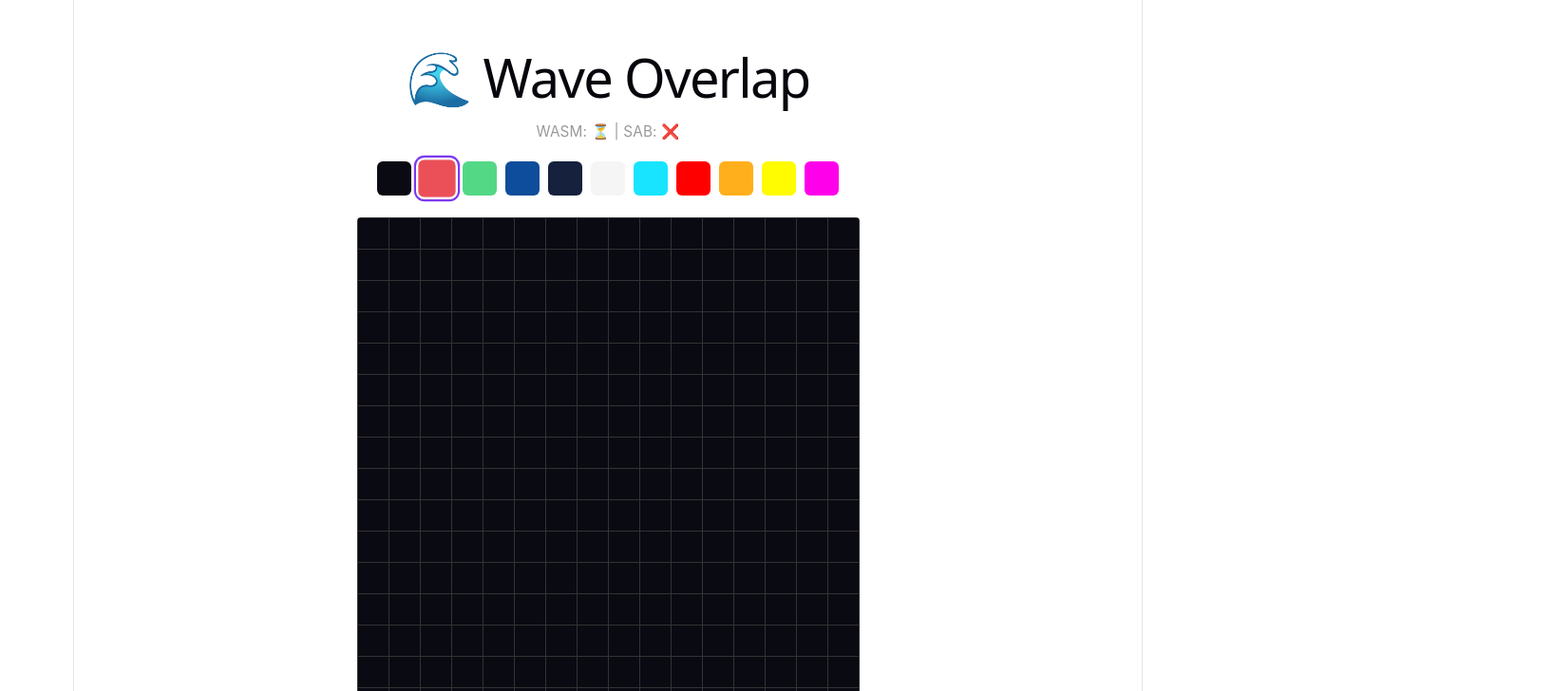
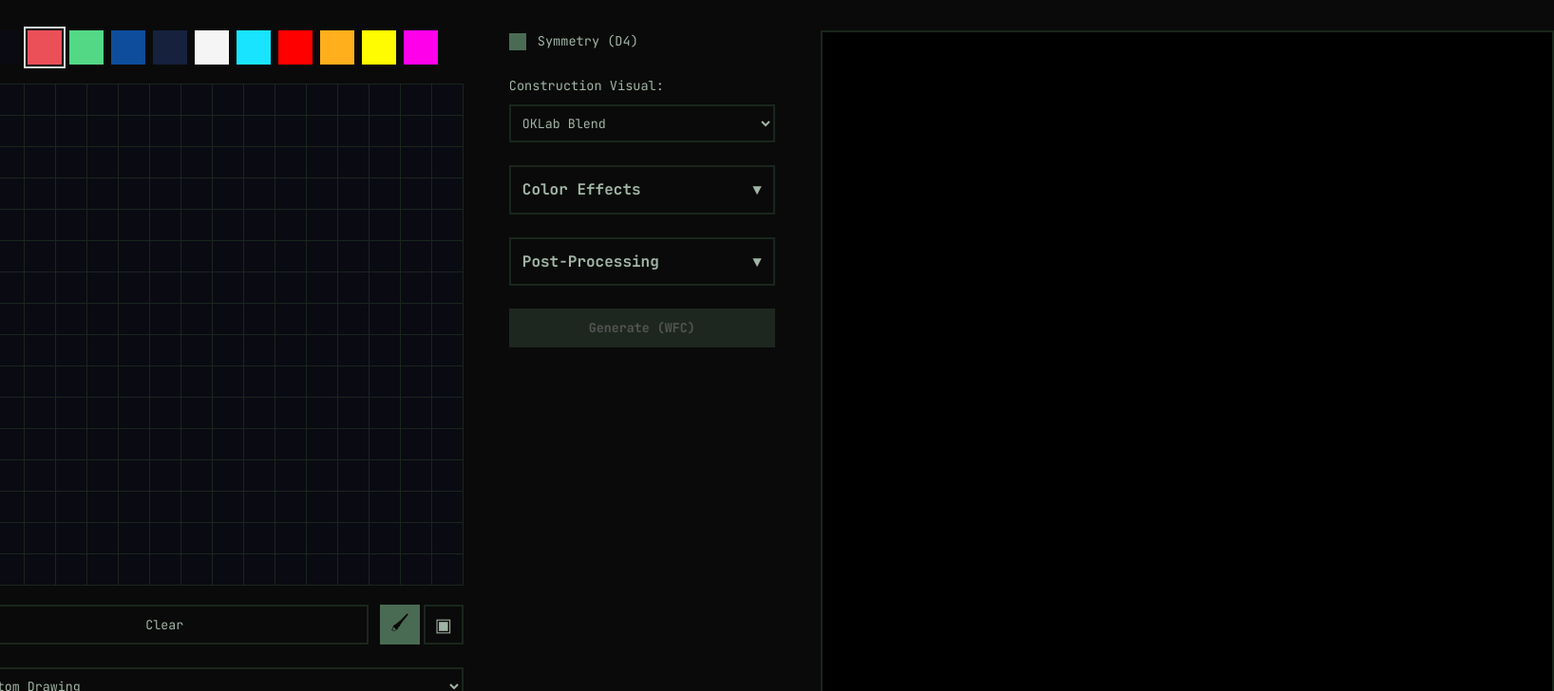
Before and after one commit to SrLeal42/Wave_Overlap, a React (Vite) app: page / in a window 1280 px wide. Shown: the top 728 px of the page at 95% size, 1636 px wide, since content can reach past the window. Built offline with nearby package versions, Linux system fonts and the light colour scheme.

Commit message:
ADD: Mudando a estética do site

```diff
--- a/src/App.css
+++ b/src/App.css
@@ -1,184 +1,160 @@
-.counter {
-  font-size: 16px;
-  padding: 5px 10px;
-  border-radius: 5px;
-  color: var(--accent);
-  background: var(--accent-bg);
-  border: 2px solid transparent;
-  transition: border-color 0.3s;
-  margin-bottom: 24px;
-
-  &:hover {
-    border-color: var(--accent-border);
-  }
-  &:focus-visible {
-    outline: 2px solid var(--accent);
-    outline-offset: 2px;
-  }
-}
-
-.hero {
-  position: relative;
-
-  .base,
-  .framework,
-  .vite {
-    inset-inline: 0;
+/* Layout Principal */
+.app-container {
+  display: flex;
+  flex-direction: row;
+  justify-content: center;
+  align-items: flex-start;
+  padding: 2rem;
+  gap: 3rem;
+  max-width: 1600px;
   margin: 0 auto;
 }
 
-  .base {
-    width: 170px;
-    position: relative;
-    z-index: 0;
+.left-panel {
+  display: flex;
+  flex-direction: column;
+  gap: 1.5rem;
+  flex: 0 0 auto;
 }
 
-  .framework,
-  .vite {
-    position: absolute;
+.center-panel {
+  display: flex;
+  flex-direction: column;
+  gap: 1.5rem;
+  flex: 0 0 280px;
 }
 
-  .framework {
-    z-index: 1;
-    top: 34px;
-    height: 28px;
-    transform: perspective(2000px) rotateZ(300deg) rotateX(44deg) rotateY(39deg)
-      scale(1.4);
+.right-panel {
+  flex: 0 0 auto;
 }
 
-  .vite {
-    z-index: 0;
-    top: 107px;
-    height: 26px;
-    width: auto;
-    transform: perspective(2000px) rotateZ(300deg) rotateX(40deg) rotateY(39deg)
-      scale(0.8);
-  }
+/* Sharp Inputs and Buttons */
+.sharp-select {
+  background: var(--bg);
+  color: var(--text);
+  border: 2px solid var(--border);
+  padding: 0.5rem;
+  font-family: var(--mono);
+  border-radius: 0;
+  outline: none;
+  cursor: pointer;
+  width: 100%;
 }
 
-#center {
+.sharp-select:focus,
+.sharp-select:hover {
+  border-color: var(--accent);
+  color: var(--text-h);
+}
+
+.btn-sharp {
+  border-radius: 0;
+  transition: none;
+  /* ABRUPT TRANSITIONS */
+  font-family: var(--mono);
+  border: 2px solid var(--border);
+  background: var(--bg);
+  color: var(--text);
+  padding: 0.6rem 1rem;
+  cursor: pointer;
+  display: flex;
+  align-items: center;
+  justify-content: center;
+  gap: 0.5rem;
+}
+
+.btn-sharp:hover:not(:disabled) {
+  border-color: var(--accent);
+  color: var(--text-h);
+  background: var(--border);
+}
+
+.btn-sharp:disabled {
+  opacity: 0.3;
+  cursor: not-allowed;
+}
+
+.btn-generate {
+  background: var(--accent);
+  color: #fff;
+  border-color: var(--accent);
+  font-weight: bold;
+}
+
+.btn-generate:hover:not(:disabled) {
+  background: var(--text-h);
+  color: var(--bg);
+}
+
+/* Dropdown (Details/Summary) */
+.custom-dropdown {
+  border: 2px solid var(--border);
+  background: var(--bg);
+  color: var(--text);
+}
+
+.custom-dropdown summary {
+  padding: 0.75rem;
+  cursor: pointer;
+  font-weight: bold;
+  list-style: none;
+  /* Esconde seta padrão do Chrome/Safari */
+  user-select: none;
+  display: flex;
+  justify-content: space-between;
+}
+
+.custom-dropdown summary::-webkit-details-marker {
+  display: none;
+}
+
+.custom-dropdown summary:hover,
+.custom-dropdown[open] summary {
+  background: var(--border);
+  color: var(--text-h);
+}
+
+.dropdown-content {
+  padding: 1rem;
   display: flex;
   flex-direction: column;
-  gap: 25px;
-  place-content: center;
-  place-items: center;
-  flex-grow: 1;
-
-  @media (max-width: 1024px) {
-    padding: 32px 20px 24px;
-    gap: 18px;
-  }
+  gap: 0.8rem;
+  border-top: 2px solid var(--border);
+  background: #050505;
+  /* Fundo um pouco mais escuro para as opções */
 }
 
-#next-steps {
+/* Custom Checkbox */
+.checkbox-label {
   display: flex;
-  border-top: 1px solid var(--border);
-  text-align: left;
-
-  & > div {
-    flex: 1 1 0;
-    padding: 32px;
-    @media (max-width: 1024px) {
-      padding: 24px 20px;
-    }
+  align-items: center;
+  gap: 0.75rem;
+  cursor: pointer;
+  font-size: 0.85rem;
+  color: var(--text);
 }
 
-  .icon {
-    margin-bottom: 16px;
-    width: 22px;
-    height: 22px;
+.checkbox-label input[type="checkbox"] {
+  display: none;
 }
 
-  @media (max-width: 1024px) {
-    flex-direction: column;
-    text-align: center;
-  }
+.checkbox-custom {
+  width: 14px;
+  height: 14px;
+  background: var(--bg);
+  border: 2px solid var(--border);
+  display: inline-block;
 }
 
-#docs {
-  border-right: 1px solid var(--border);
-
-  @media (max-width: 1024px) {
-    border-right: none;
-    border-bottom: 1px solid var(--border);
-  }
+.checkbox-label:hover .checkbox-custom {
+  border-color: var(--text-h);
 }
 
-#next-steps ul {
-  list-style: none;
-  padding: 0;
-  display: flex;
-  gap: 8px;
-  margin: 32px 0 0;
-
-  .logo {
-    height: 18px;
+.checkbox-label:hover {
+  color: var(--text-h);
 }
 
-  a {
-    color: var(--text-h);
-    font-size: 16px;
-    border-radius: 6px;
-    background: var(--social-bg);
-    display: flex;
-    padding: 6px 12px;
-    align-items: center;
-    gap: 8px;
-    text-decoration: none;
-    transition: box-shadow 0.3s;
-
-    &:hover {
-      box-shadow: var(--shadow);
+.checkbox-label input[type="checkbox"]:checked+.checkbox-custom {
+  background: var(--accent);
+  border-color: var(--accent);
 }
-    .button-icon {
-      height: 18px;
-      width: 18px;
-    }
-  }
-
-  @media (max-width: 1024px) {
-    margin-top: 20px;
-    flex-wrap: wrap;
-    justify-content: center;
-
-    li {
-      flex: 1 1 calc(50% - 8px);
-    }
-
-    a {
-      width: 100%;
-      justify-content: center;
-      box-sizing: border-box;
-    }
-  }
-}
-
-#spacer {
-  height: 88px;
-  border-top: 1px solid var(--border);
-  @media (max-width: 1024px) {
-    height: 48px;
-  }
-}
-
-.ticks {
-  position: relative;
-  width: 100%;
-
-  &::before,
-  &::after {
-    content: '';
-    position: absolute;
-    top: -4.5px;
-    border: 5px solid transparent;
-  }
-
-  &::before {
-    left: 0;
-    border-left-color: var(--border);
-  }
-  &::after {
-    right: 0;
-    border-right-color: var(--border);
-  }
-}
--- a/src/App.tsx
+++ b/src/App.tsx
@@ -125,7 +125,7 @@
 
     if (!label) return;
 
-    const preset: DrawingPreset = { id, label: `💾 ${label}`, grid };
+    const preset: DrawingPreset = { id, label: `🖫 ${label}`, grid };
 
     printSavedPresetInterface(grid, label);
 
@@ -167,32 +167,26 @@
 
 
   return (
-    <div style={{ padding: '2rem', fontFamily: 'Inter, system-ui, sans-serif' }}>
-      <h1>🌊 Wave Overlap</h1>
+    <div className="app-container">
 
-      <div style={{ margin: '1rem 0', fontSize: '0.85rem', color: '#999' }}>
-        WASM: {status === 'ready' ? '✅' : status === 'loading' ? '⏳' : '❌'}
-        {' | '}
-        SAB: {typeof SharedArrayBuffer !== 'undefined' ? '✅' : '❌'}
-      </div>
+      {/* LEFT PANEL: Drawing Grid & Basic Tools */}
+      <div className="left-panel">
+
 
         <DrawingGrid
           onGridChange={handleGridChange}
           externalGrid={presetGrid}
         />
 
-      <div style={{ display: 'flex', alignItems: 'center', gap: '1rem', margin: '0.75rem 0' }}>
+        <div style={{ display: 'flex', flexDirection: 'column', gap: '0.75rem' }}>
 
-        <select onChange={handlePresetChange} value={selectedPresetId}>
-
+          <select className="sharp-select" onChange={handlePresetChange} value={selectedPresetId}>
             <option value="">Custom Drawing</option>
-
             <optgroup label="Built-in">
               {BUILTIN_PRESETS.map(p => (
                 <option key={p.id} value={p.id}>{p.label}</option>
               ))}
             </optgroup>
-
             {savedPresets.length > 0 && (
               <optgroup label="Saved">
                 {savedPresets.map(p => (
@@ -200,100 +194,100 @@
                 ))}
               </optgroup>
             )}
-
           </select>
 
-        <button className="btn" onClick={handleSave} disabled={!grid || isBuiltIn}>
-          💾 Save
+          <div style={{ display: 'flex', gap: '0.5rem' }}>
+            <button className="btn-sharp" style={{ flex: 1 }} onClick={handleSave} disabled={!grid || isBuiltIn}>
+              🖫 Save
             </button>
-
             {isUserSaved && (
-          <button className="btn btn-clear" onClick={handleDelete}>
-            🗑️ Delete
+              <button className="btn-sharp" onClick={handleDelete} title="Delete">
+                ✕
               </button>
             )}
+          </div>
+        </div>
 
-        <label style={{ display: 'flex', alignItems: 'center', gap: '0.5rem', fontSize: '0.85rem', color: '#ccc' }}>
-          <input
-            type="checkbox"
-            checked={symmetry}
-            onChange={(e) => setSymmetry(e.target.checked)}
-          />
+
+      </div>
+
+
+      {/* CENTER PANEL: Modifiers & Generation */}
+      <div className="center-panel">
+
+        <label className="checkbox-label">
+          <input type="checkbox" checked={symmetry} onChange={(e) => setSymmetry(e.target.checked)} />
+          <span className="checkbox-custom"></span>
           Symmetry (D4)
         </label>
 
-        <label style={{ display: 'flex', alignItems: 'center', gap: '0.5rem', fontSize: '0.85rem', color: '#ccc' }}>
-          Construction Visual:
-          <select
-            value={renderMode}
-            onChange={(e) => setRenderMode(Number(e.target.value) as RenderMode)}
-            style={{
-              background: '#1a1a2e',
-              color: '#ccc',
-              border: '1px solid rgba(255,255,255,0.15)',
-              borderRadius: '4px',
-              padding: '0.25rem 0.5rem',
-              fontSize: '0.85rem',
-            }}
-          >
+        <div style={{ display: 'flex', flexDirection: 'column', gap: '0.5rem' }}>
+          <span style={{ fontSize: '0.85rem' }}>Construction Visual:</span>
+          <select className="sharp-select" value={renderMode} onChange={(e) => setRenderMode(Number(e.target.value) as RenderMode)}>
             {RENDER_MODES.map(m => (
               <option key={m.value} value={m.value}>{m.label}</option>
             ))}
-
           </select>
-        </label>
+        </div>
 
         {/* Camada 2: Per-Color Effects */}
-        <div style={{ display: 'flex', alignItems: 'center', gap: '0.75rem', flexWrap: 'wrap' }}>
+        <details className="custom-dropdown">
 
-          <span style={{ fontSize: '0.85rem', color: '#ccc' }}>Color Effects:</span>
+          <summary>Color Effects <span>▼</span></summary>
 
+          <div className="dropdown-content">
             {COLOR_EFFECT_PRESETS.map(preset => (
-            <label key={`${preset.paletteIndex}-${preset.effect}`}
-              style={{ display: 'flex', alignItems: 'center', gap: '0.3rem', fontSize: '0.85rem', color: '#ccc' }}>
+              <label key={`${preset.paletteIndex}-${preset.effect}`} className="checkbox-label">
                 <input
                   type="checkbox"
                   checked={colorEffects[preset.paletteIndex] === preset.effect}
                   onChange={() => toggleColorPreset(preset.paletteIndex, preset.effect)}
                 />
+                <span className="checkbox-custom"></span>
                 {preset.label}
               </label>
             ))}
-
           </div>
 
+        </details>
+
+
         {/* Camada 3: Post-Processing */}
-        <div style={{ display: 'flex', alignItems: 'center', gap: '0.75rem' }}>
+        <details className="custom-dropdown">
 
-          <span style={{ fontSize: '0.85rem', color: '#ccc' }}>Post-Processing:</span>
+          <summary>Post-Processing <span>▼</span></summary>
 
+          <div className="dropdown-content">
             {postEffects.map(fx => (
-            <label key={fx.type}
-              style={{ display: 'flex', alignItems: 'center', gap: '0.3rem', fontSize: '0.85rem', color: '#ccc' }}>
+              <label key={fx.type} className="checkbox-label">
                 <input
                   type="checkbox"
                   checked={fx.enabled}
                   onChange={() => togglePostEffect(fx.type)}
                 />
+                <span className="checkbox-custom"></span>
                 {fx.type.charAt(0).toUpperCase() + fx.type.slice(1)}
               </label>
             ))}
-
           </div>
 
+        </details>
+
+
+        <button
+          className="btn-sharp btn-generate"
+          onClick={handleAction}
+          disabled={!isLive && (!grid || status !== 'ready')}
+          style={{ backgroundColor: isLive ? '#5e2323' : undefined, borderColor: isLive ? '#5e2323' : undefined }}
+        >
+          {isLive ? '■ Cancel Generation' : 'Generate (WFC)'}
+        </button>
 
 
       </div>
 
-      <button
-        className={`btn ${isLive ? 'btn-cancel' : 'btn-generate'}`}
-        onClick={handleAction}
-        disabled={!isLive && (!grid || status !== 'ready')}
-        style={{ backgroundColor: isLive ? '#e74c3c' : undefined }}
-      >
-        {isLive ? '🛑 Cancel Generation' : 'Generate (WFC)'}
-      </button>
-
+      {/* RIGHT PANEL: Output Grid */}
+      <div className="right-panel">
         <OutputGrid
           source={output}
           rows={GRID_OUT_ROWS}
@@ -304,9 +298,15 @@
           colorEffects={colorEffects}
           postEffects={postEffects}
         />
+      </div>
+
 
     </div>
+
+
   );
+
+
 }
 
 export default App;
--- a/src/components/DrawingGrid.tsx
+++ b/src/components/DrawingGrid.tsx
@@ -127,16 +127,16 @@
                     <button
                         className={`btn-tool ${activeTool === 'brush' ? 'active' : ''}`}
                         onClick={() => setActiveTool('brush')}
-                        title="Pincel"
+                        title="Brush"
                     >
-                        🖌️
+                        🖌
                     </button>
                     <button
                         className={`btn-tool ${activeTool === 'bucket' ? 'active' : ''}`}
                         onClick={() => setActiveTool('bucket')}
-                        title="Balde"
+                        title="Bucket"
                     >
-                        🪣
+                        ▣
                     </button>
                 </div>
 
--- a/src/constants/DrawingPreset.ts
+++ b/src/constants/DrawingPreset.ts
@@ -29,6 +29,28 @@
         `, { '0': 0, '7': 7 }),
     },
     {
+        id: 'red_diagonal',
+        label: 'Red Diagonal',
+        grid: gridFromAscii(`
+            0011000011000000
+        0110000110000000
+        1100001100000001
+        1000011000000011
+        0000110000000110
+        0001100000001100
+        0011000000011000
+        0110000000110000
+        1100000001100001
+        1000000011000011
+        0000000110000110
+        0000001100001100
+        0000011000011000
+        0000110000110000
+        0001100001100000
+        0011000011000000
+        `, { '0': 0, '1': 1 }),
+    },
+    {
         id: 'blue_stripes',
         label: 'Blue Stripes',
         grid: gridFromAscii(`
@@ -51,26 +73,26 @@
         `, { '0': 0, '3': 3 }),
     },
     {
-        id: 'yellow_layers',
-        label: 'Yellow Layers',
+        id: 'pink_layers',
+        label: 'Pink Layers',
         grid: gridFromAscii(`
             0000000000000000
-        0999999999999990
-        0900000000000090
-        0909999999999090
-        0909000000009090
-        0909099999909090
-        0909090000909090
-        0909090990909090
-        0909090990909090
-        0909090000909090
-        0909099999909090
-        0909000000009090
-        0909999999999090
-        0900000000000090
-        0999999999999990
+        0aaaaaaaaaaaaaa0
+        0a000000000000a0
+        0a0aaaaaaaaaa0a0
+        0a0a00000000a0a0
+        0a0a0aaaaaa0a0a0
+        0a0a0a0000a0a0a0
+        0a0a0a0aa0a0a0a0
+        0a0a0a0aa0a0a0a0
+        0a0a0a0000a0a0a0
+        0a0a0aaaaaa0a0a0
+        0a0a00000000a0a0
+        0a0aaaaaaaaaa0a0
+        0a000000000000a0
+        0aaaaaaaaaaaaaa0
         0000000000000000
-        `, { '0': 0, '9': 9 }),
+        `, { '0': 0, 'a': 10 }),
     },
     {
         id: 'yellow_arrow',
@@ -120,22 +142,22 @@
         id: 'green_triangles',
         label: 'Green Triangles',
         grid: gridFromAscii(`
-            0000000000020000
-        0000200000202000
-        0002020002000200
-        0020002020000020
-        0200000200000002
-        2000000020000000
-        0000000002000200
-        0000000000202020
-        0000000000020002
-        0000000000200000
-        0000020002000000
-        0000202020000000
-        0002000200000000
-        0020000020000000
-        0200000002000000
-        2000000000200000
+            0000000000000002
+        0000200000000020
+        0002020000000200
+        0020002000002000
+        0200000200020000
+        2000000020200000
+        0000000002000002
+        0000000000200020
+        0000000200020200
+        0000002020002000
+        0000020002020000
+        0000200000200000
+        0002000000020000
+        0020000000002000
+        0200000000000200
+        2000000000000020
         `, { '0': 0, '2': 2 }),
     },
 
--- a/src/index.css
+++ b/src/index.css
@@ -1,111 +1,33 @@
+@import url('https://fonts.googleapis.com/css2?family=JetBrains+Mono:wght@400;500;700&display=swap');
+
 :root {
-  --text: #6b6375;
-  --text-h: #08060d;
-  --bg: #fff;
-  --border: #e5e4e7;
-  --code-bg: #f4f3ec;
-  --accent: #aa3bff;
-  --accent-bg: rgba(170, 59, 255, 0.1);
-  --accent-border: rgba(170, 59, 255, 0.5);
-  --social-bg: rgba(244, 243, 236, 0.5);
-  --shadow:
-    rgba(0, 0, 0, 0.1) 0 10px 15px -3px, rgba(0, 0, 0, 0.05) 0 4px 6px -2px;
+  --bg: #0a0a0a;
+  --text: #a1b5a6;
+  /* Tom pastel para leitura */
+  --text-h: #d1e0d5;
+  /* Texto em destaque */
+  --border: #1a261c;
+  --accent: #4A6B53;
+  --mono: 'JetBrains Mono', monospace;
 
-  --sans: system-ui, 'Segoe UI', Roboto, sans-serif;
-  --heading: system-ui, 'Segoe UI', Roboto, sans-serif;
-  --mono: ui-monospace, Consolas, monospace;
-
-  font: 18px/145% var(--sans);
-  letter-spacing: 0.18px;
-  color-scheme: light dark;
+  font: 16px/145% var(--mono);
+  background: var(--bg);
   color: var(--text);
-  background: var(--bg);
+  color-scheme: dark;
   font-synthesis: none;
   text-rendering: optimizeLegibility;
   -webkit-font-smoothing: antialiased;
   -moz-osx-font-smoothing: grayscale;
-
-  @media (max-width: 1024px) {
-    font-size: 16px;
-  }
-}
-
-@media (prefers-color-scheme: dark) {
-  :root {
-    --text: #9ca3af;
-    --text-h: #f3f4f6;
-    --bg: #16171d;
-    --border: #2e303a;
-    --code-bg: #1f2028;
-    --accent: #c084fc;
-    --accent-bg: rgba(192, 132, 252, 0.15);
-    --accent-border: rgba(192, 132, 252, 0.5);
-    --social-bg: rgba(47, 48, 58, 0.5);
-    --shadow:
-      rgba(0, 0, 0, 0.4) 0 10px 15px -3px, rgba(0, 0, 0, 0.25) 0 4px 6px -2px;
-  }
-
-  #social .button-icon {
-    filter: invert(1) brightness(2);
-  }
-}
-
-#root {
-  width: 1126px;
-  max-width: 100%;
-  margin: 0 auto;
-  text-align: center;
-  border-inline: 1px solid var(--border);
-  min-height: 100svh;
-  display: flex;
-  flex-direction: column;
-  box-sizing: border-box;
 }
 
 body {
   margin: 0;
 }
 
-h1,
-h2 {
-  font-family: var(--heading);
-  font-weight: 500;
-  color: var(--text-h);
+#root {
+  width: 100%;
+  min-height: 100svh;
+  display: flex;
+  flex-direction: column;
+  box-sizing: border-box;
 }
-
-h1 {
-  font-size: 56px;
-  letter-spacing: -1.68px;
-  margin: 32px 0;
-  @media (max-width: 1024px) {
-    font-size: 36px;
-    margin: 20px 0;
-  }
-}
-h2 {
-  font-size: 24px;
-  line-height: 118%;
-  letter-spacing: -0.24px;
-  margin: 0 0 8px;
-  @media (max-width: 1024px) {
-    font-size: 20px;
-  }
-}
-p {
-  margin: 0;
-}
-
-code,
-.counter {
-  font-family: var(--mono);
-  display: inline-flex;
-  border-radius: 4px;
-  color: var(--text-h);
-}
-
-code {
-  font-size: 15px;
-  line-height: 135%;
-  padding: 4px 8px;
-  background: var(--code-bg);
-}
--- a/src/styles/DrawingGrid.css
+++ b/src/styles/DrawingGrid.css
@@ -5,7 +5,6 @@
     gap: 1.25rem;
 }
 
-/* ── Paleta de cores ── */
 .color-palette {
     display: flex;
     gap: 0.5rem;
@@ -15,27 +14,26 @@
     width: 36px;
     height: 36px;
     border: 2px solid transparent;
-    border-radius: 6px;
+    border-radius: 0;
     cursor: pointer;
-    transition: transform 0.1s ease, box-shadow 0.15s ease;
+    transition: none;
 }
 
 .palette-swatch:hover {
-    transform: scale(1.15);
+    border-color: var(--text-h);
 }
 
 .palette-swatch.selected {
-    box-shadow: 0 0 0 2px #fff, 0 0 0 4px #7c3aed;
-    transform: scale(1.1);
+    outline: 2px solid var(--text-h);
+    outline-offset: 2px;
 }
 
-/* ── Grid de desenho ── */
 .drawing-grid {
     display: inline-grid;
     gap: 1px;
-    background: #333;
+    background: var(--border);
     padding: 1px;
-    border-radius: 4px;
+    border-radius: 0;
     user-select: none;
 }
 
@@ -43,82 +41,66 @@
     width: 32px;
     height: 32px;
     cursor: crosshair;
-    transition: background-color 0.05s ease;
+    transition: none;
 }
 
 .grid-cell:hover {
-    opacity: 0.8;
-    outline: 2px solid rgba(255, 255, 255, 0.4);
+    outline: 2px solid var(--accent);
     outline-offset: -2px;
+    opacity: 1;
 }
 
-/* ── Controles ── */
 .drawing-controls {
     display: flex;
     gap: 0.75rem;
-}
-
-.btn {
-    padding: 0.6rem 1.4rem;
-    font-size: 0.9rem;
-    font-weight: 600;
-    border: none;
-    border-radius: 6px;
-    cursor: pointer;
-    transition: background-color 0.15s ease, opacity 0.15s ease;
+    width: 100%;
 }
 
 .btn-clear {
-    background: #444;
-    color: #eee;
+    flex: 1;
+    background: var(--bg);
+    color: var(--text);
+    border: 2px solid var(--border);
+    border-radius: 0;
+    font-family: var(--mono);
+    cursor: pointer;
+    padding: 0.6rem;
+    transition: none;
 }
 
 .btn-clear:hover {
-    background: #555;
+    background: var(--border);
+    color: var(--text-h);
 }
 
-.btn-generate {
-    background: #7c3aed;
-    color: #fff;
-}
-
-.btn-generate:hover:not(:disabled) {
-    background: #6d28d9;
-}
-
-.btn-generate:disabled {
-    opacity: 0.4;
-    cursor: not-allowed;
-}
-
-/* ── Seletor de ferramentas ── */
 .tool-selector {
     display: flex;
     gap: 0.25rem;
-    background: #333;
-    border-radius: 6px;
-    padding: 3px;
+    background: var(--bg);
+    padding: 0;
 }
 
 .btn-tool {
     display: flex;
     align-items: center;
     justify-content: center;
-    width: 36px;
-    height: 36px;
-    font-size: 1.1rem;
-    border: none;
-    border-radius: 4px;
+    width: 42px;
+    height: 42px;
+    font-size: 1.2rem;
+    border: 2px solid var(--border);
+    border-radius: 0;
     background: transparent;
+    color: var(--text);
     cursor: pointer;
-    transition: background-color 0.15s ease;
+    transition: none;
 }
 
 .btn-tool:hover {
-    background: #555;
+    border-color: var(--text-h);
 }
 
 .btn-tool.active {
-    background: #7c3aed;
-    box-shadow: 0 0 0 1px rgba(124, 58, 237, 0.5);
+    background: var(--accent);
+    border-color: var(--accent);
+    color: var(--bg);
 }
--- a/src/styles/OutputGrid.css
+++ b/src/styles/OutputGrid.css
@@ -1,16 +1,13 @@
 .output-grid-container {
-    margin-top: 1.5rem;
+    display: flex;
+    justify-content: center;
 }
 
 .output-canvas {
-    /*
-   * Canvas nativo é cols×rows (ex: 32×32 pixels).
-   * Escalar via CSS sem blur para manter o visual pixelado.
-   */
-    width: 512px;
-    height: 512px;
+    width: 768px;
+    height: 768px;
     image-rendering: pixelated;
     image-rendering: crisp-edges;
-    border: 1px solid rgba(255, 255, 255, 0.1);
-    border-radius: 4px;
+    border: 2px solid var(--border);
+    background-color: var(--bg);
 }
```
Lines whose indentation alone changed are shown as unchanged.
